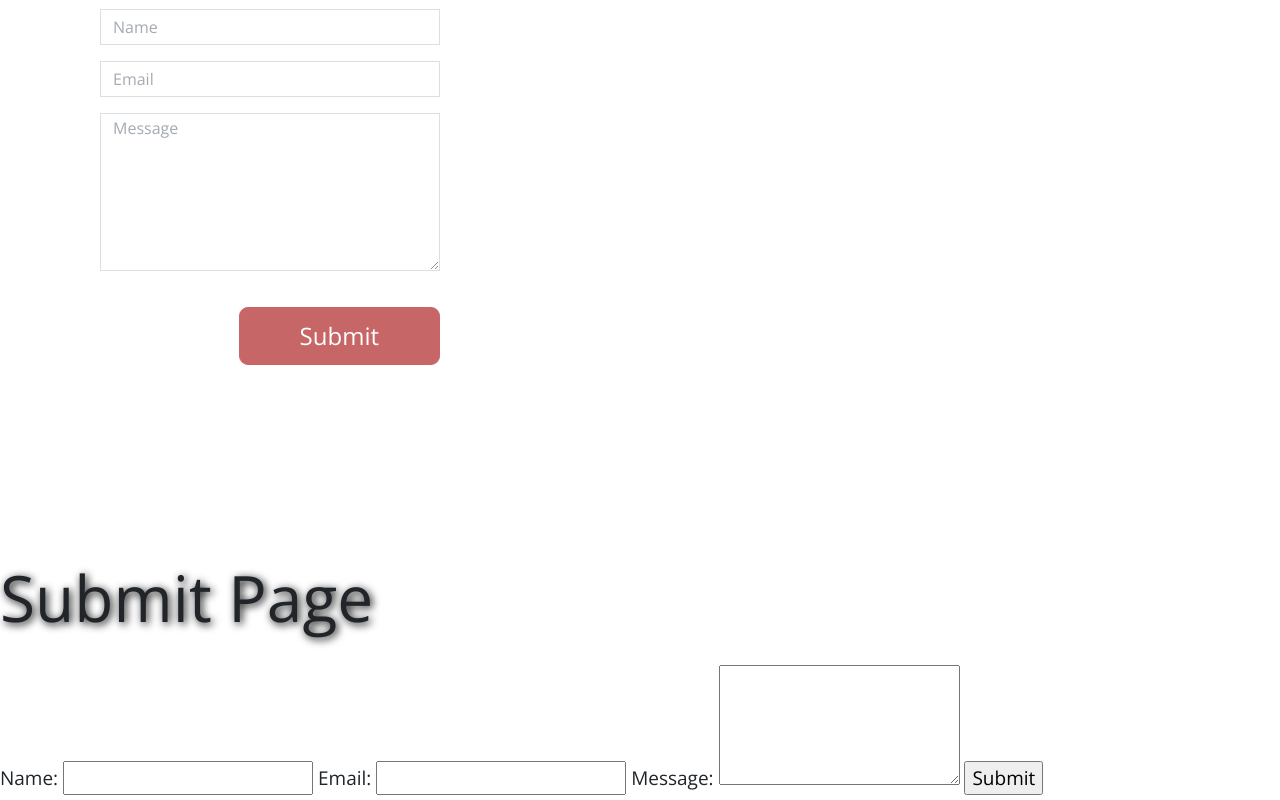
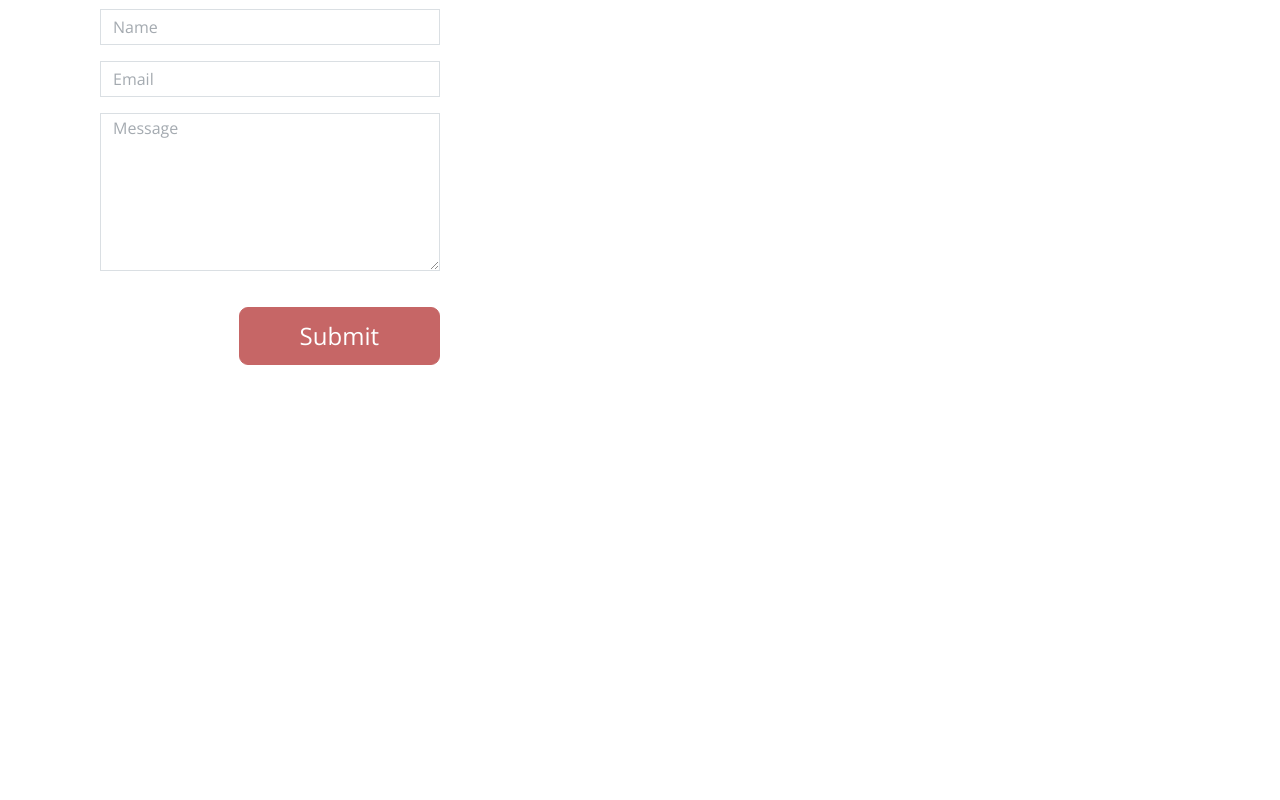
Before and after one commit to PureEctasy/Partytime, a plain HTML site: page index.html in a window 1280 px wide. Shown: the part 4240-5040 px from the top of the page. After the commit the page ends 4800 px from the top, so only its background shows below. Drawn offline with nearby package versions, Linux system fonts and the light colour scheme.

Commit message:
Update index.html

```diff
--- a/index.html
+++ b/index.html
@@ -242,29 +242,3 @@ https://www.Partytime.com
           </script>
         </body>
         </html>
-        <!DOCTYPE html>
-<html lang="en">
-<head>
-    <meta charset="UTF-8">
-    <meta name="viewport" content="width=device-width, initial-scale=1.0">
-    <title>Submit Page</title>
-</head>
-<body>
-
-    <h1>Submit Page</h1>
-
-    <form action="/submit" method="post">
-        <label for="name">Name:</label>
-        <input type="text" id="name" name="name" required>
-
-        <label for="email">Email:</label>
-        <input type="email" id="email" name="email" required>
-
-        <label for="message">Message:</label>
-        <textarea id="message" name="message" rows="4" required></textarea>
-
-        <input type="submit" value="Submit">
-    </form>
-
-</body>
-</html>
```
